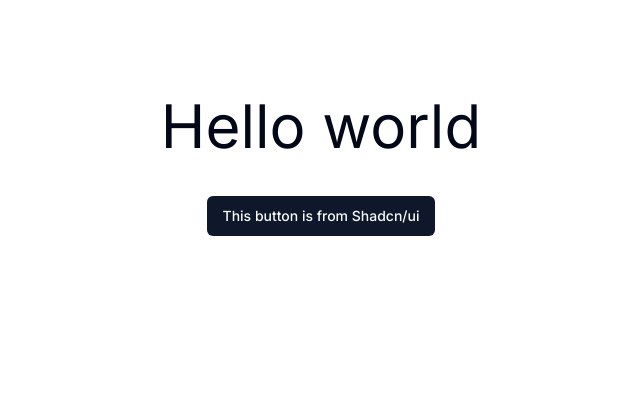
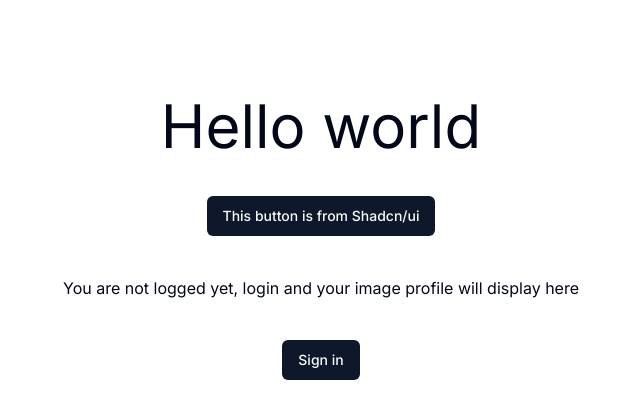
Before and after one commit to tuon1602/nextjs14-boilerplate, a Next.js app: page / in a window 1280 px wide. Shown: the top 418 px of the page, without its empty margins (319-959 px from the left). Built offline with nearby package versions, Linux system fonts and the light colour scheme; no server answers.

Commit message:
ver 1.0 google credential

```diff
--- a/src/app/(auth)/layout.tsx
+++ b/src/app/(auth)/layout.tsx
@@ -1,8 +1,10 @@
 import type { Metadata } from "next";
 import { Inter } from "next/font/google";
 import "../globals.css";
-import "../theme/text-theme.css"
+import "../theme/text-theme.css";
 import ReactQueryProvider from "@/providers/ReactQueryProvider";
+import { auth } from "@/auth";
+import { redirect } from "next/navigation";
 
 const inter = Inter({ subsets: ["latin"] });
 
@@ -11,11 +13,13 @@
   description: "Generated by Tuon",
 };
 
-export default function AuthLayout({
+export default async function AuthLayout({
   children,
 }: {
   children: React.ReactNode;
 }) {
+  const session = await auth();
+  if (session) redirect("/");
   return (
     <ReactQueryProvider>
       <section>
--- a/src/app/(auth)/login/_components/LoginForm.tsx
+++ b/src/app/(auth)/login/_components/LoginForm.tsx
@@ -1,12 +1,17 @@
-"use client"
-import React from 'react'
-import { cn } from '@/lib/utils'
-import { styles } from '@/app/theme/common'
+"use client";
+import React from "react";
+import { cn } from "@/lib/utils";
+import { styles } from "@/app/theme/common";
+import SignInButton from "@/components/SignInButton";
 
 const LoginForm = () => {
   return (
-    <div className="heading container">LoginForm</div>
-  )
-}
+    <>
+      {" "}
+      <div className="heading container">LoginForm</div>
+      <SignInButton />
+    </>
+  );
+};
 
-export default LoginForm
+export default LoginForm;
--- /dev/null
+++ b/src/app/actions/loginAction.ts
@@ -0,0 +1,5 @@
+"use server"
+import { signIn } from "@/auth"
+export async function signin(){
+    await signIn("google",{ redirectTo: "/" })
+}
--- /dev/null
+++ b/src/app/actions/logoutAction.ts
@@ -0,0 +1,5 @@
+"use server"
+import { signIn, signOut } from "@/auth"
+export async function signOutAction(){
+    await signOut()
+}
--- a/src/app/layout.tsx
+++ b/src/app/layout.tsx
@@ -2,6 +2,8 @@
 import { Inter } from "next/font/google";
 import "./globals.css";
 import ReactQueryProvider from "@/providers/ReactQueryProvider";
+import { auth } from "@/auth";
+import { redirect } from "next/navigation";
 
 const inter = Inter({ subsets: ["latin"] });
 
@@ -10,7 +12,7 @@
   description: "Generated by Tuon",
 };
 
-export default function RootLayout({
+export default async function RootLayout({
   children,
 }: Readonly<{
   children: React.ReactNode;
--- a/src/app/page.tsx
+++ b/src/app/page.tsx
@@ -1,12 +1,17 @@
 import Image from "next/image";
 import { Button } from "@/components/ui/button"
-
+import Profile from "@/components/Profile";
+import SignOutButton from "../components/SignOutButton";
+import SignInButton from "@/components/SignInButton";
 
 export default function Home() {
   return (
     <main className="flex min-h-screen flex-col items-center space-y-10 p-24">
       <h1 className="text-6xl">Hello world</h1>
       <Button>This button is from Shadcn/ui</Button>
+      <Profile/>
+      <SignOutButton/>
+      <SignInButton/>
     </main>
   );
 }
--- a/src/auth.ts
+++ b/src/auth.ts
@@ -1,7 +1,15 @@
 // This file should handle all auth logic for nextauth v5
 
 import NextAuth from "next-auth"
+import Google from "next-auth/providers/google"
+import Github from "next-auth/providers/github"
 
-export const { handlers, signIn, signOut, auth } = NextAuth({
-  providers: [],
-})
+export const config = {
+    providers: [Github,Google],
+    pages: {
+      signIn: "/login",
+    },
+  }
+
+
+export const { handlers, signIn, signOut, auth } = NextAuth(config)
--- /dev/null
+++ b/src/components/Profile.tsx
@@ -0,0 +1,25 @@
+import { auth } from "@/auth";
+
+import React from "react";
+
+const Profile = async () => {
+  const session = await auth();
+
+  if (!session || !session.user)
+    return (
+      <div>
+        You are not logged yet, login and your image profile will display here
+      </div>
+    );
+  return (
+    <div>
+      <img
+        className="rounded-full"
+        src={session?.user?.image!}
+        alt="User Avatar"
+      />
+    </div>
+  );
+};
+
+export default Profile;
--- /dev/null
+++ b/src/components/SignInButton.tsx
@@ -0,0 +1,18 @@
+import { signin } from "@/app/actions/loginAction";
+import { auth } from "@/auth";
+import { Button } from "@/components/ui/button";
+export default async function SignInButton() {
+  const session = await auth();
+  return (
+    <>
+      {" "}
+      {!session ? (
+        <form action={signin}>
+          <Button type="submit">
+            Sign in
+          </Button>
+        </form>
+      ) : null}
+    </>
+  );
+}
--- /dev/null
+++ b/src/components/SignOutButton.tsx
@@ -0,0 +1,23 @@
+
+import React from "react";
+import { signOutAction } from "@/app/actions/logoutAction";
+import { Button } from "./ui/button";
+import { auth } from "@/auth";
+
+const SignOutButton = async () => {
+  const session =  await auth();
+  return (
+    <>
+      {" "}
+      {session ? (
+        <form action={signOutAction}>
+          <Button type="submit" variant="destructive">
+            Sign out
+          </Button>
+        </form>
+      ) : null}
+    </>
+  );
+};
+
+export default SignOutButton;
```
Also changed, not shown: 1 other file (tests, documents, lock files or other folders).
